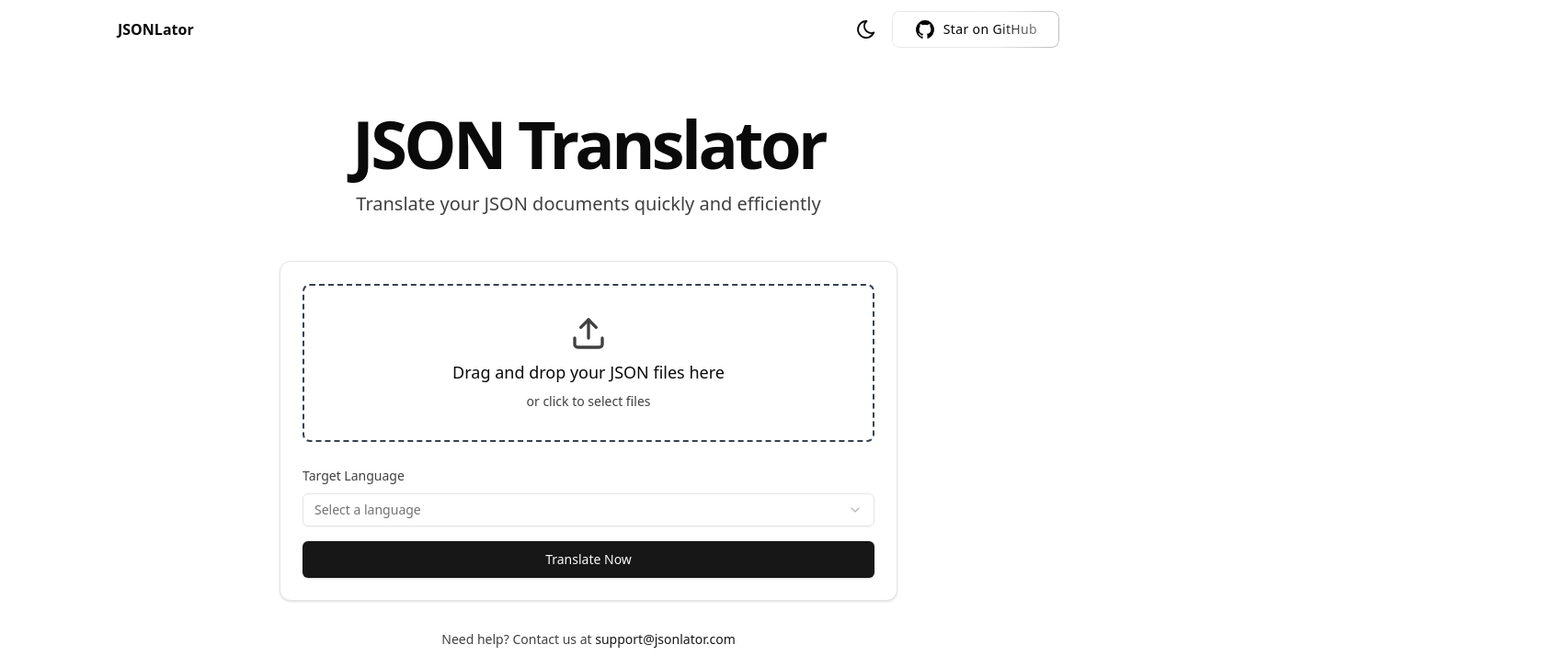
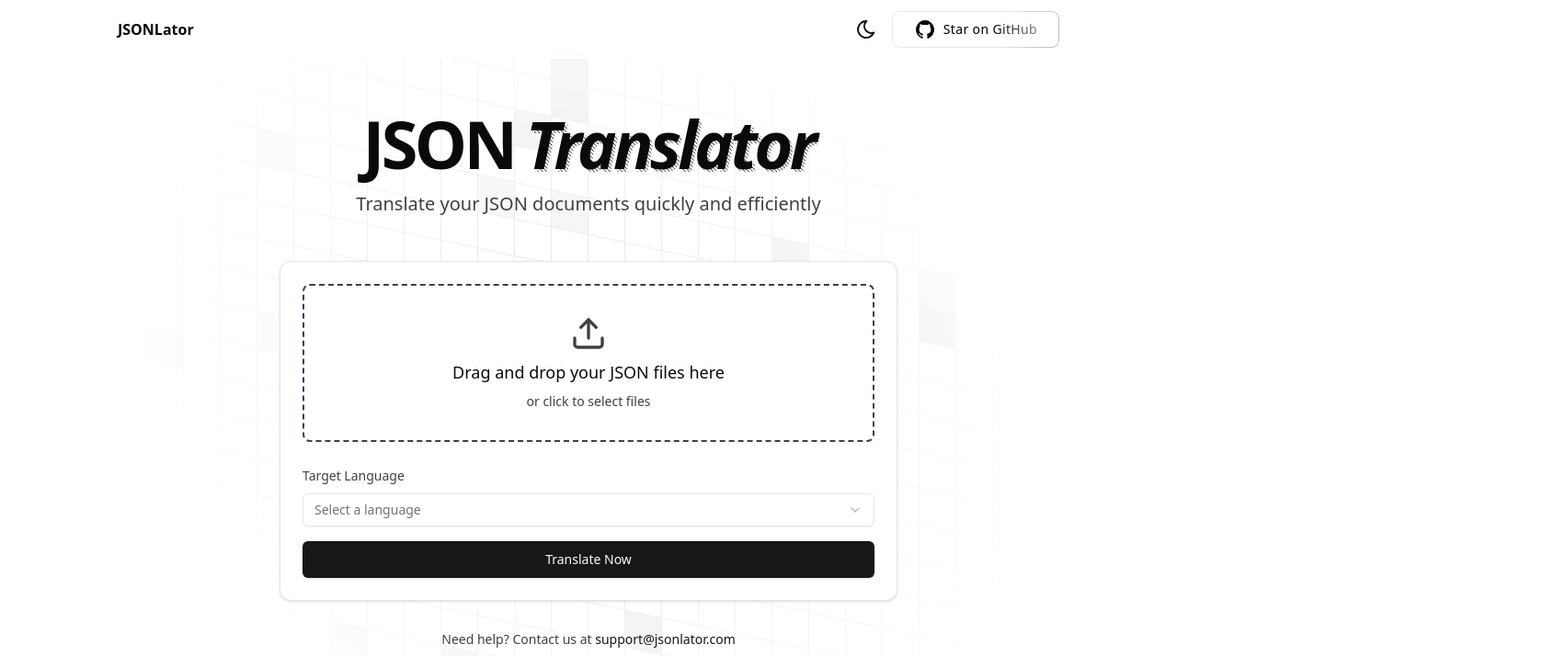
Before and after one commit to josemasster/JSONLator, a Next.js app: page / in a window 1280 px wide. Shown: the top 714 px of the page at 92% size, 1690 px wide, since content can reach past the window. Built offline with nearby package versions, Linux system fonts and the light colour scheme.

Commit message:
feat: integrate Footer and Title components, enhance layout with animated grid and spotlight effects

```diff
--- a/src/app/layout.tsx
+++ b/src/app/layout.tsx
@@ -3,6 +3,7 @@ import { Geist, Geist_Mono } from "next/font/google";
 import "./globals.css";
 import { Header } from "@/components/Header";
 import { ThemeProvider } from "@/components/ThemeProvider";
+import { Footer } from "@/components/Footer";
 
 const geistSans = Geist({
   variable: "--font-geist-sans",
@@ -27,7 +28,7 @@ export default function RootLayout({
   return (
     <html lang="en" suppressHydrationWarning>
       <body
-        className={`${geistSans.variable} ${geistMono.variable} antialiased`}
+        className={`${geistSans.variable} ${geistMono.variable} antialiased flex flex-col justify-between min-h-screen`}
       >
         <ThemeProvider
           attribute="class"
@@ -37,6 +38,7 @@ export default function RootLayout({
         >
           <Header />
           {children}
+          <Footer />
         </ThemeProvider>
       </body>
     </html>
--- a/src/app/page.tsx
+++ b/src/app/page.tsx
@@ -1,11 +1,30 @@
 import { FormJSON } from "@/components/FormJSON";
+import { AnimatedGridPattern } from "@/components/magicui/animated-grid-pattern";
+import { Title } from "@/components/Title";
+import { Spotlight } from "@/components/ui/spotlight";
+import { cn } from "@/lib/utils";
 
 export default function Home() {
   return (
-    <div className="min-h-screen bg-gradient-to-b mt-14 w-full">
-      <main className="container mx-auto px-4 py-16">
+    <div className="bg-gradient-to-b mt-14 w-full">
+      <div className="w-full">
+        <Spotlight className="-top-40 -left-10 md:-left-32 md:-top-20 h-screen hidden lg:flex" fill="lightblue" />
+        <Spotlight className="h-[80vh] w-[50vw] top-10 left-[90%] hidden lg:flex" fill="lightblue" />
+        <Spotlight className="left-80 top-28 h-[80vh] w-[50vw] hidden lg:flex" fill="lightblue" />
+      </div>
+      <main className="container mx-auto px-4 py-16 relative">
+        <AnimatedGridPattern
+          numSquares={30}
+          maxOpacity={0.1}
+          duration={3}
+          repeatDelay={1}
+          className={cn(
+            "[mask-image:radial-gradient(500px_circle_at_center,white,transparent)]",
+            "inset-x-0  h-full skew-y-12 -z-50",
+          )}
+        />
         <div className="max-w-3xl mx-auto text-center space-y-4">
-          <h1 className="text-4xl font-bold tracking-tighter sm:text-5xl md:text-6xl lg:text-7xl">JSON Translator</h1>
+          <Title />
           <p className="dark:text-gray-400 text-neutral-700 md:text-xl">Translate your JSON documents quickly and efficiently</p>
         </div>
 
```
